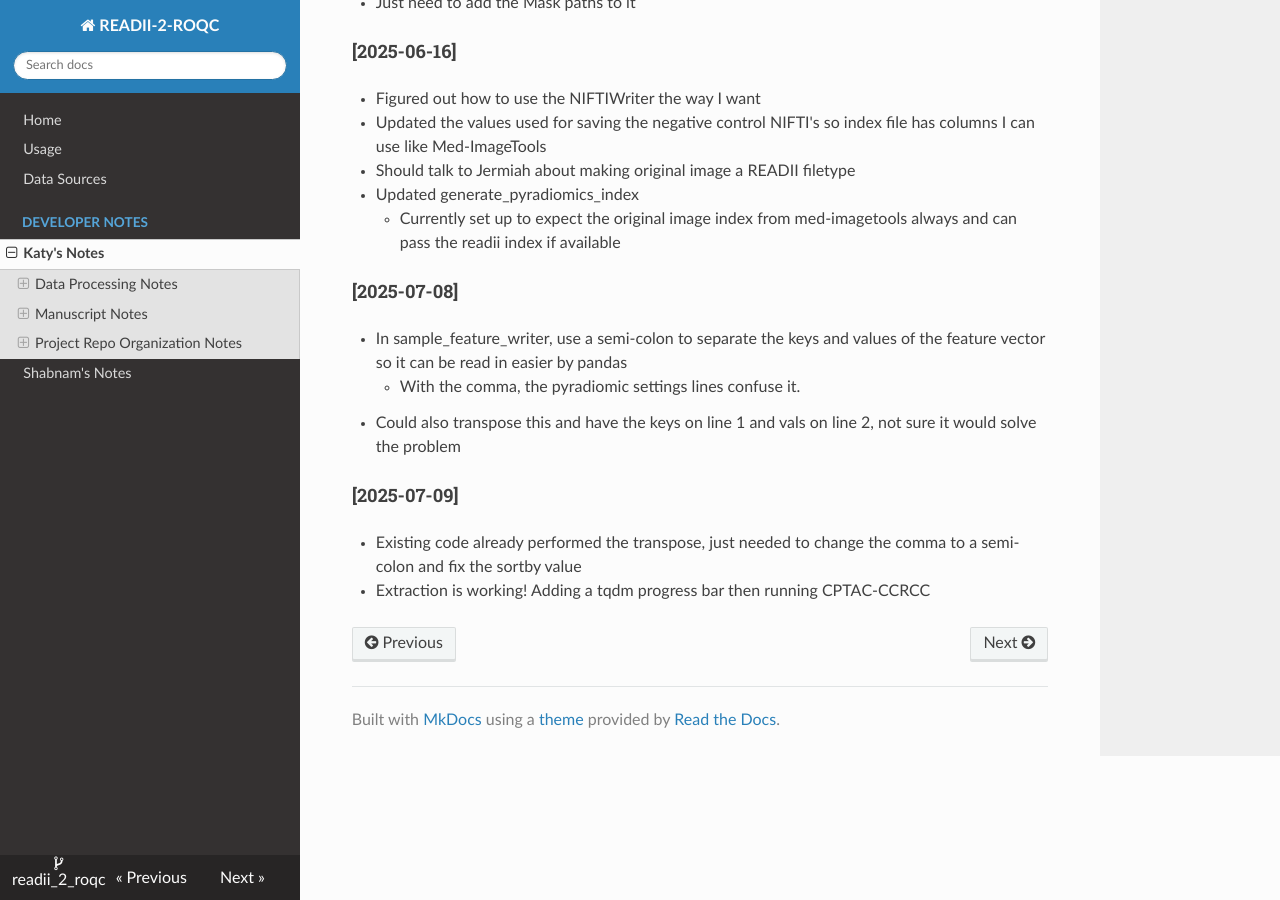
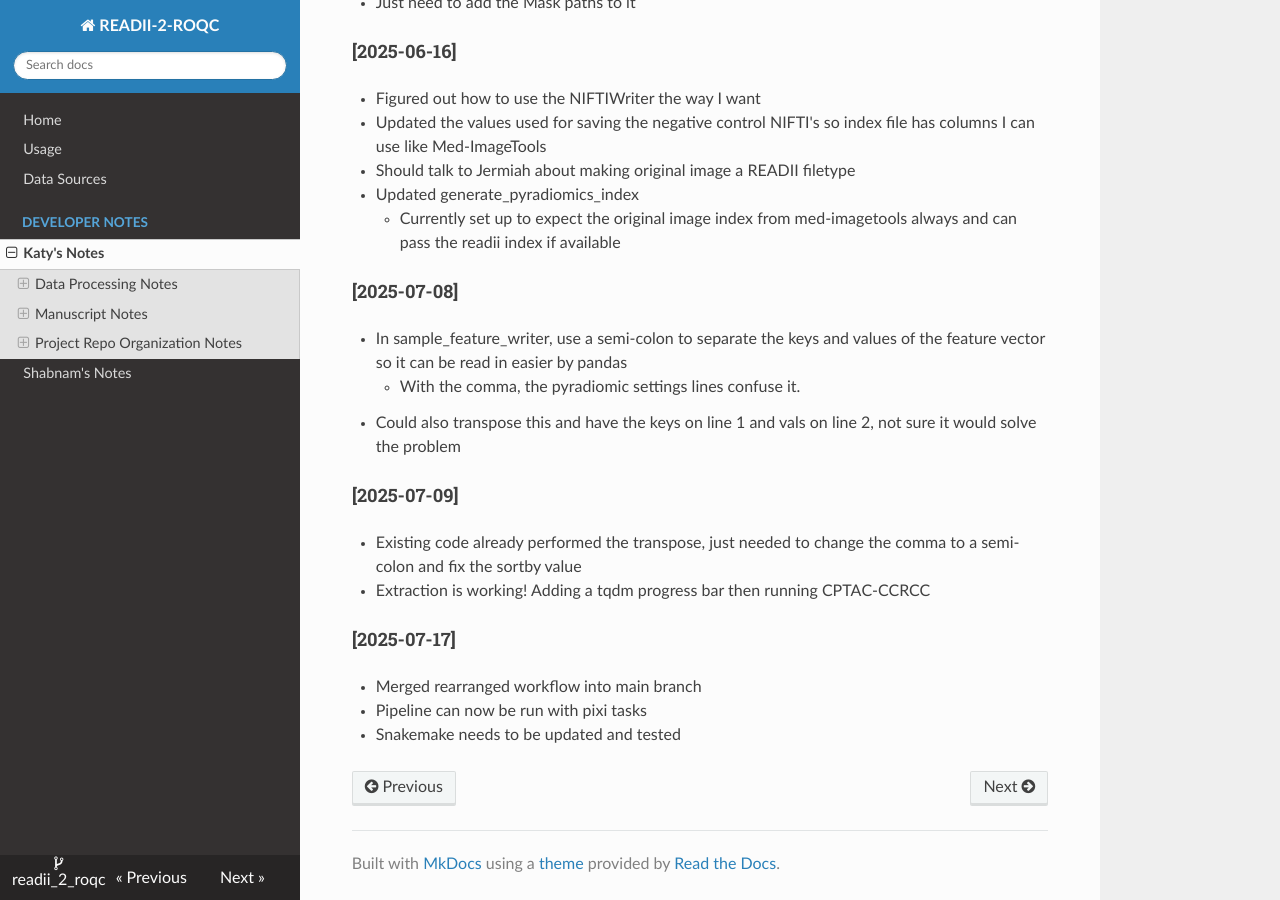
Before and after one commit to bhklab/readii_2_roqc, an MkDocs documentation site: the page built from docs/devnotes/katy_notes.md, in a window 1280 px wide and 900 px high, scrolled down 6084 px. Built offline with MkDocs 1.6.1, drawn with Linux system fonts in a browser that asks for light colours; nearby versions of some CDN libraries.

Commit message:
docs: katy notes from july 17

```diff
--- a/docs/devnotes/katy_notes.md
+++ b/docs/devnotes/katy_notes.md
@@ -265,3 +265,8 @@ This is what I want to end up with eventually, but for now am going to leave the
 #### [2025-07-09]
 * Existing code already performed the transpose, just needed to change the comma to a semi-colon and fix the sortby value
 * Extraction is working! Adding a tqdm progress bar then running CPTAC-CCRCC
+
+#### [2025-07-17]
+* Merged rearranged workflow into main branch
+* Pipeline can now be run with pixi tasks
+* Snakemake needs to be updated and tested
```
